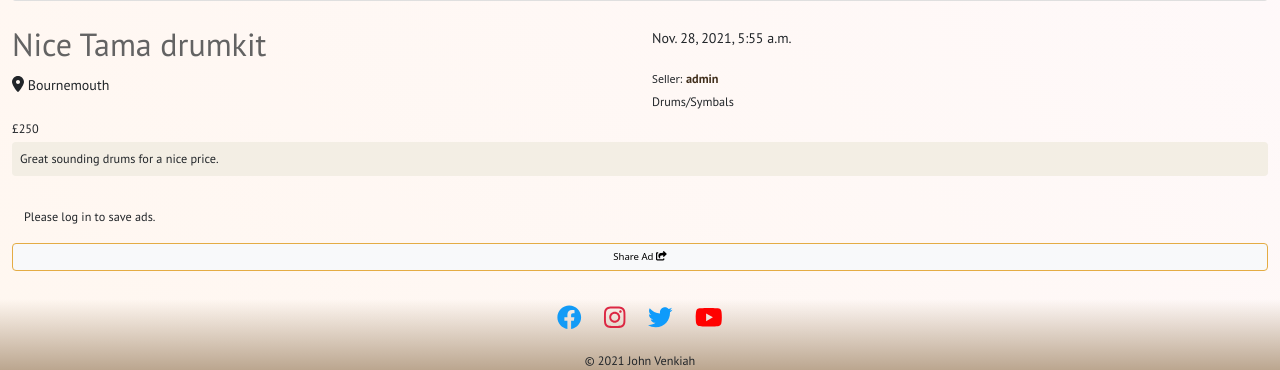
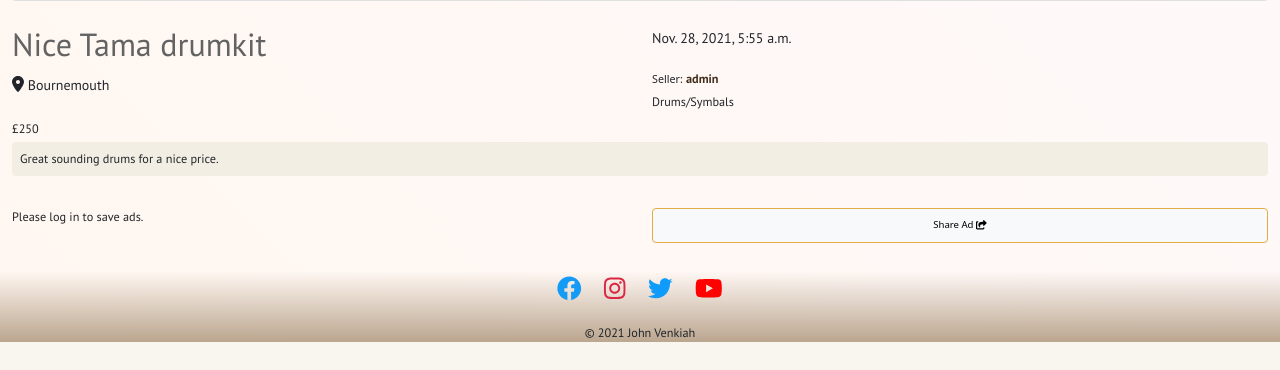
Before and after one commit to johnvenkiah/CI_PP4_John_Venkiah, a Django app: a page that uses templates/ads/ad_detail.html in a window 1280 px wide. Shown: the part 1053-1423 px from the top of the page. After the commit the page ends 1395 px from the top, so only its background shows below. Run offline with Django 3.2, Linux system fonts and the light colour scheme; data comes from the database, SQL or seed files in the repository; both versions use the stored data as it was after the commit; data that the repository does not hold is empty; some web fonts are replaced.

Commit message:
style: buttons for save and share ad in ad_detail

```diff
--- a/ads/views.py
+++ b/ads/views.py
@@ -70,7 +70,6 @@
     def get_context_data(self, **kwargs):
         context = super(AdUpdateView, self).get_context_data(**kwargs)
         context['google_api_key'] = self.google_api_key
-        # context['sold_form'] = self.sold_form
 
         return context
 
--- a/templates/ads/ad_detail.html
+++ b/templates/ads/ad_detail.html
@@ -69,9 +69,10 @@
             </form>
     </div>
     {% endif %}
-    <div class="row mx-auto mt-3">
+    <div class="row mt-3">
             {% if user.is_authenticated %}
                 {% if request.user.username != ad.seller.username %}
+                <div class="col-6">
                     <form class="d-grid" action="{% url 'ads:ad_save' ad.slug %}" method="POST">
                         {% csrf_token %}
                         <button type="submit" name="ad_id" value="{{ ad.slug }}" class="btn btn-light save-share-link">
@@ -84,15 +85,19 @@
                             {% endif %}
                             {% endif %}
                     </form>
+                </div>
             {% else %}
+            <div class="col-6">
                 <p>Please log in to save ads.</p>
+            </div>
             <!-- <span class="text-secondary"><i class="far fa-heart"></i></span> -->
             {% endif %}
+            <div class="col-6 d-grid">
                 <button type="button" class="btn btn-light save-share-link" data-bs-toggle="modal" data-bs-target="#exampleModal">
                     Share Ad
                     <i class="fas fa-share-square"></i>
                 </button>
-
+            </div>
               <!-- Modal -->
               <div class="modal fade" id="exampleModal" tabindex="-1" aria-labelledby="exampleModalLabel" aria-hidden="true">
                 <div class="modal-dialog">
```
Also changed, not shown: templates/account/signup.html (+3 -5 lines), db.sqlite3, media/C.F.Martin_Tour-19-3_wKlxqD1.jpg (added), media/Oboe_3.jpg (added), media/depositphotos_209175650-stock-photo-drum-kit.jpg (added). Lines whose indentation alone changed are shown as unchanged.
